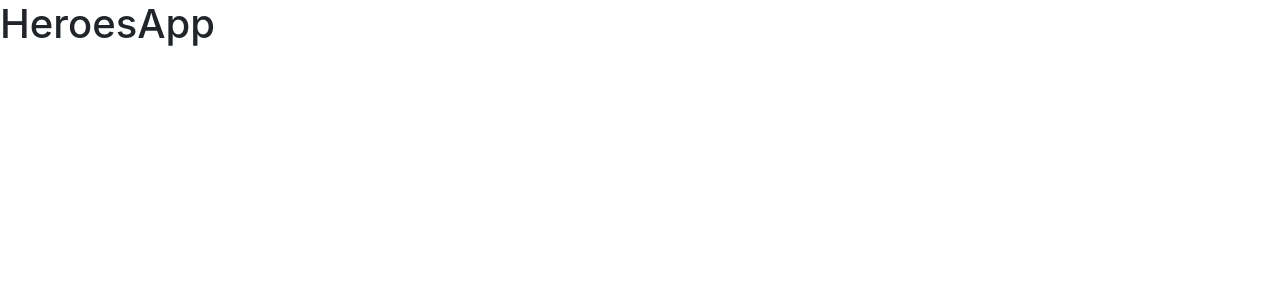
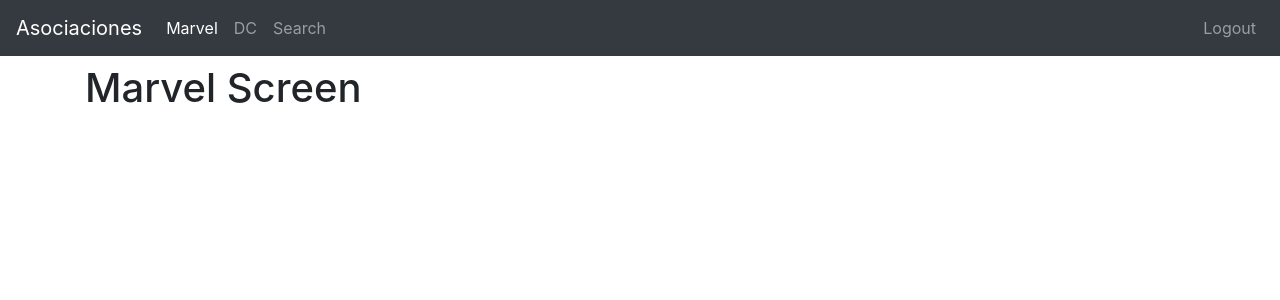
Before and after one commit to parisollie/React-Heroes, a React (Vite) app: page /marvel in a window 1280 px wide. Shown: the top 300 px of the page. Built offline with nearby package versions, Linux system fonts and the light colour scheme.

Commit message:
actualizado

```diff
--- a/src/HeroesApp.jsx
+++ b/src/HeroesApp.jsx
@@ -1,9 +1,11 @@
 import React from 'react'
+import { AppRouter } from './routers/AppRouter'
 
-const HeroesApp = () => (
-    <div>
-        <h1>HeroesApp</h1>
-    </div>
-)
+const HeroesApp = () => {
+    return (
+        <AppRouter />
+    );
+}
+
 
 export default HeroesApp
--- a/src/components/dc/DcScreen.js
+++ b/src/components/dc/DcScreen.jsx
@@ -1,3 +1,16 @@
+import React from 'react'
+
+//V-483,paso 1.1
+const DcScreen = () => {
+    return (
+        <div>
+            <h1>DC SCreen</h1>
+        </div>
+    )
+}
+
+export default DcScreen
+
 // import React from 'react'
 // import { HeroList } from '../heroes/HeroList'
 
--- a/src/components/heroes/HeroScreen.js
+++ b/src/components/heroes/HeroScreen.jsx
@@ -1,3 +1,16 @@
+import React from 'react'
+
+//Paso 1.3
+const HeroScreen = () => {
+  return (
+    <div>
+      <h1>Heroscreen</h1>
+    </div>
+  )
+}
+
+export default HeroScreen
+
 // import React, { useMemo } from 'react';
 // import { useParams, Redirect } from 'react-router-dom';
 // import { getHeroById } from '../../selectors/getHeroById';
--- a/src/components/login/LoginScreen.js
+++ b/src/components/login/LoginScreen.jsx
@@ -1,3 +1,16 @@
+import React from 'react'
+
+//Paso 1.4
+const LoginScreen = () => {
+    return (
+        <div>
+            <h1>Login screen</h1>
+        </div>
+    )
+}
+
+export default LoginScreen
+
 // import React from 'react'
 
 // export const LoginScreen = ({ history }) => {
--- a/src/components/marvel/MarvelScreen.js
+++ b/src/components/marvel/MarvelScreen.jsx
@@ -1,3 +1,15 @@
+import React from 'react'
+
+const MarvelScreen = () => {
+    return (
+        <div>
+            <h1>Marvel Screen</h1>
+        </div>
+    )
+}
+
+export default MarvelScreen
+
 // import React from 'react'
 // import { HeroList } from '../heroes/HeroList'
 
--- a/src/components/ui/Navbar.js
+++ b/src/components/ui/Navbar.jsx
@@ -1,3 +1,67 @@
+import React from 'react'
+//paso 1.2
+import { Link, NavLink } from 'react-router-dom';
+
+export const Navbar = () => {
+    return (
+        <nav className="navbar navbar-expand-sm navbar-dark bg-dark">
+
+            <Link
+                className="navbar-brand"
+                to="/"
+            >
+                Asociaciones
+            </Link>
+
+            <div className="navbar-collapse">
+                <div className="navbar-nav">
+
+                    <NavLink
+                        className={({ isActive }) =>
+                            `nav-item nav-link ${isActive ? 'active' : ''}`
+                        }
+                        to="/marvel"
+                    >
+                        Marvel
+                    </NavLink>
+
+                    <NavLink
+                        className={({ isActive }) =>
+                            `nav-item nav-link ${isActive ? 'active' : ''}`
+                        }
+                        to="/dc"
+                    >
+                        DC
+                    </NavLink>
+
+                    <NavLink
+                        className={({ isActive }) =>
+                            `nav-item nav-link ${isActive ? 'active' : ''}`
+                        }
+                        to="/search"
+                    >
+                        Search
+                    </NavLink>
+                </div>
+            </div>
+
+            <div className="navbar-collapse collapse w-100 order-3 dual-collapse2">
+                <ul className="navbar-nav ml-auto">
+                    <NavLink
+                        className={({ isActive }) =>
+                            `nav-item nav-link ${isActive ? 'active' : ''}`
+                        }
+                        to="/login"
+                    >
+                        Logout
+                    </NavLink>
+                </ul>
+            </div>
+        </nav>
+    )
+}
+
+
 // import React from 'react'
 // import { Link, NavLink } from 'react-router-dom'
 
--- /dev/null
+++ b/src/routers/AppRouter.jsx
@@ -0,0 +1,54 @@
+//Paso 1.5
+import React from 'react'
+import {
+    BrowserRouter as Router,
+    Routes,
+    Route
+  } from 'react-router-dom';
+
+import {Navbar} from '../components/ui/Navbar';
+import LoginScreen  from '../components/login/LoginScreen';
+import { DashboardRoutes } from './DashboardRoutes';
+
+
+
+export const AppRouter = () => {
+    return (
+        <Router>
+            <div>
+                {/**Paso 1.6 */}
+                <Routes>
+                    <Route path="/login" element={<LoginScreen />} />
+                    <Route path="/*" element={<DashboardRoutes />} />
+                </Routes>
+            </div>
+        </Router>
+    )
+}
+
+
+// import React from 'react'
+// import {
+//     BrowserRouter as Router,
+//     Switch,
+//     Route
+//   } from 'react-router-dom';
+
+
+// import { LoginScreen } from '../components/login/LoginScreen';
+// import { DashboardRoutes } from './DashboardRoutes';
+
+
+// export const AppRouter = () => {
+//     return (
+//         <Router>
+//             <div>
+//                 <Switch>
+//                     <Route exact path="/login" component={ LoginScreen } />
+
+//                     <Route path="/" component={ DashboardRoutes } />
+//                 </Switch>
+//             </div>
+//         </Router>
+//     )
+// }
--- /dev/null
+++ b/src/routers/DashboardRoutes.jsx
@@ -0,0 +1,30 @@
+import React from 'react';
+import { Navbar } from '../components/ui/Navbar';
+import { Routes, Route, Navigate } from 'react-router-dom';
+
+import MarvelScreen from '../components/marvel/MarvelScreen';
+import HeroScreen from '../components/heroes/HeroScreen';
+import DcScreen from '../components/dc/DcScreen';
+//import SearchScreen from '../components/search/SearchScreen';
+
+export const DashboardRoutes = () => {
+    return (
+        <>
+            {/**Paso 1.7 */}
+            <Navbar />
+
+            <div className="container mt-2">
+                <Routes>
+                    <Route path="/marvel" element={<MarvelScreen />} />
+                    <Route path="/hero/:heroeId" element={<HeroScreen />} />
+                    <Route path="/dc" element={<DcScreen />} />
+
+                    {/* Redirección */}
+                    <Route path="*" element={<Navigate to="/marvel" replace />} />
+                </Routes>
+            </div>
+
+
+        </>
+    )
+}
```
Also changed, not shown: src/routers/AppRouter.js (deleted, +0 -25 lines), src/routers/DashboardRoutes.js (deleted, +0 -29 lines), src/components/search/SearchScreen.jsx (renamed from src/components/search/SearchScreen.js).
